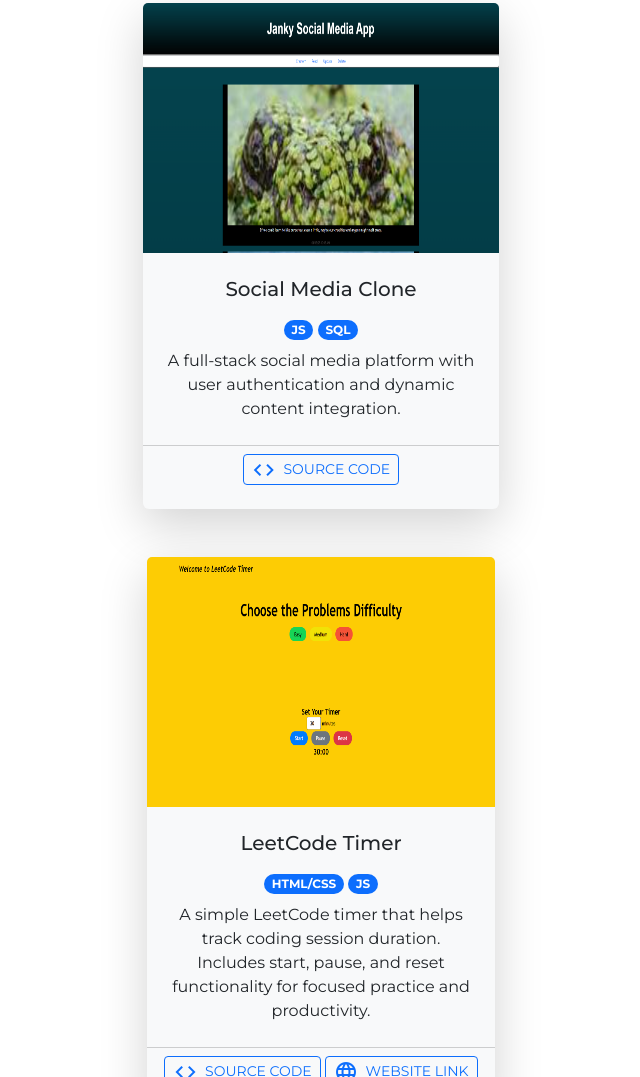
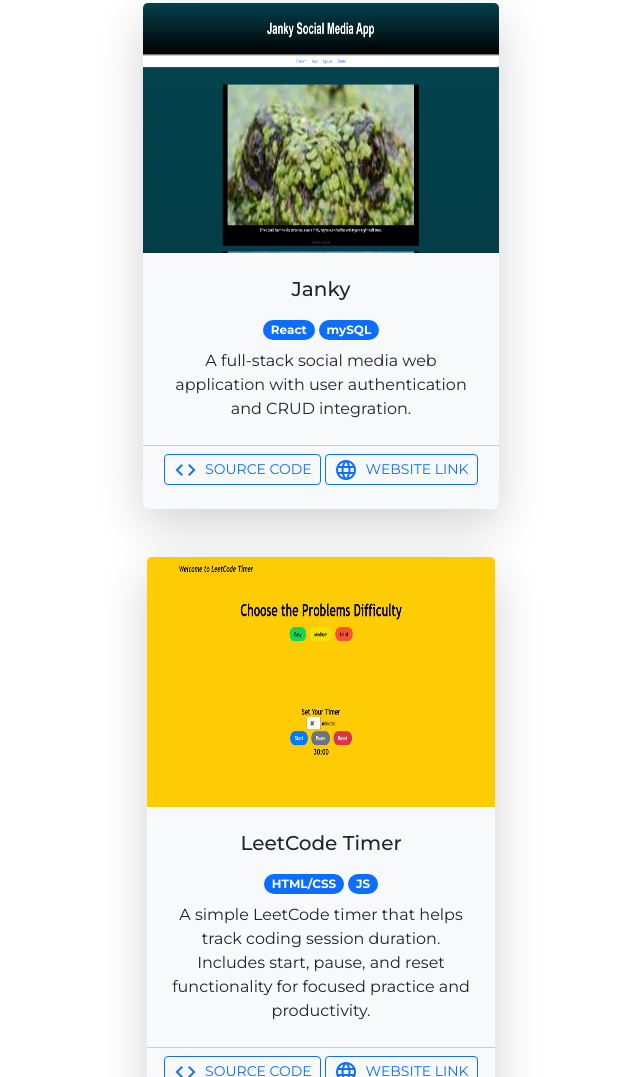
Before and after one commit to JasdeepChahal6/Portfolio, a plain HTML site: page index.html in a window 1280 px wide. Shown: the part 1590-2667 px from the top of the page, without its empty margins (319-959 px from the left). Drawn offline with nearby package versions, Linux system fonts and the light colour scheme.

Commit message:
New Project added

```diff
--- a/index.html
+++ b/index.html
@@ -131,20 +131,24 @@
                             <div class="card h-100 shadow-lg border-0 bg-light"><!--Card container, height 100% of div, added shadow, and removes border, backgroundcolor to light-->
                                 <img class="card-img-top" src="Screenshot 2025-01-17 103435.png" alt="Project 1">
                                 <div class="card-body p-4">
-                                    <h5 class="card-title mb-3">Social Media Clone</h5>
+                                    <h5 class="card-title mb-3">Janky</h5>
                                     <div class="mb-2">
-                                        <div class="badge bg-primary rounded-pill">JS</div>
-                                        <div class="badge bg-primary rounded-pill">SQL</div>
+                                        <div class="badge bg-primary rounded-pill">React</div>
+                                        <div class="badge bg-primary rounded-pill">mySQL</div>
                                         <!--<div class="badge bg-primary rounded-pill">Mt-Ui</div>-->
                                     </div>
                                     <p class="card-text">
-                                        A full-stack social media platform with user authentication and dynamic content integration.
+                                        A full-stack social media web application with user authentication and CRUD integration.
                                     </p>
                                 </div>
                                 <div class="card-footer bg-transparent mb-3"> <!--Adds footer to card, backgr transparent-->
                                     <a class="btn btn-outline-primary btn-sm text-uppercase" href="https://github.com/JasdeepChahal6/social-media-app" target="_blank">
                                         <span class="material-icons-outlined me-1">code</span>
                                         Source Code
+                                    </a>
+                                     <a class="btn btn-outline-primary btn-sm text-uppercase" href="https://social-media-app-77sy.vercel.app" target="_blank">
+                                        <span class="material-icons-outlined me-1">language</span>
+                                        Website Link
                                     </a>
                                 </div>
                             </div>
```
